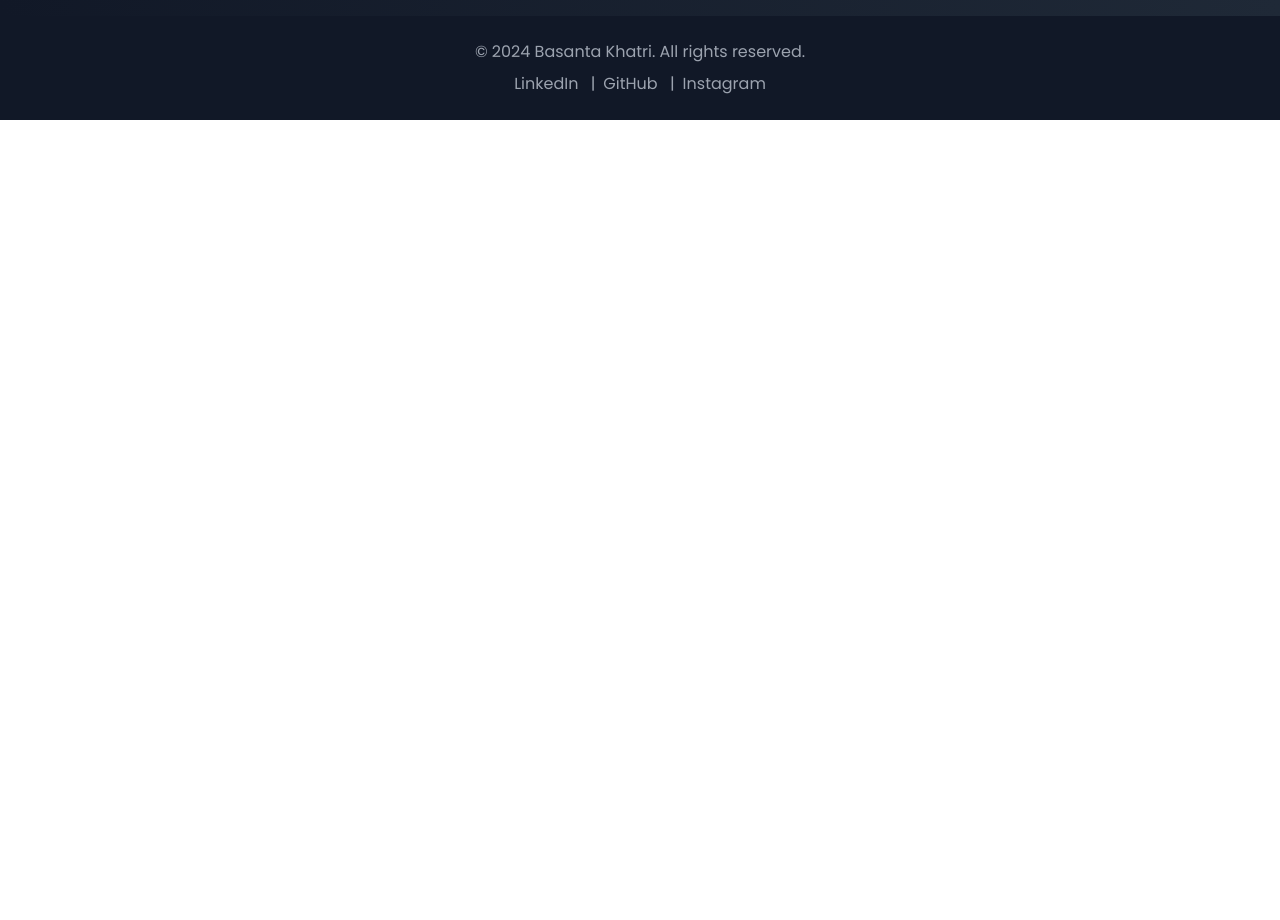
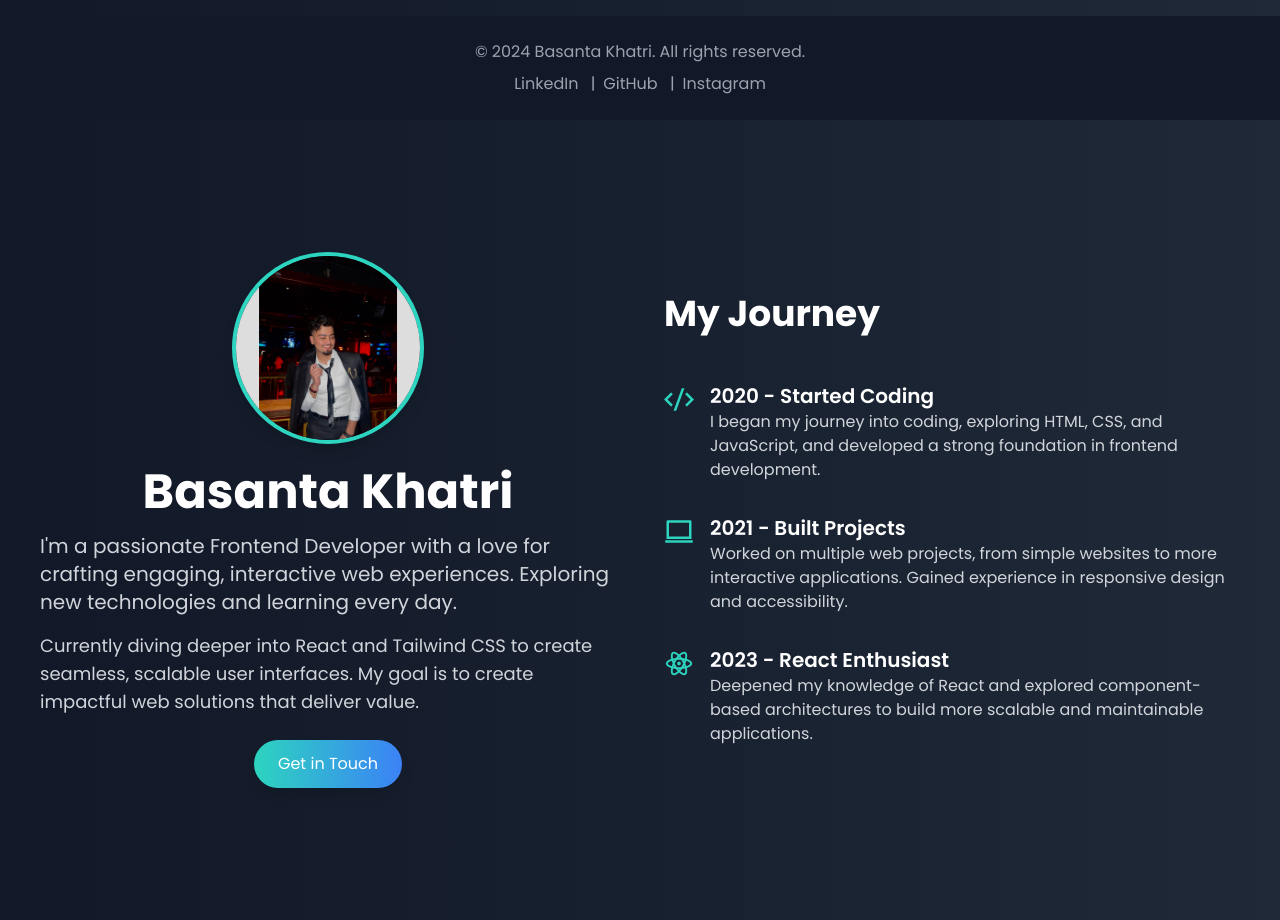
Before and after one commit to Basanta-khatri-0311/personal-portfolio, a React (Vite) app in the folder my-portfolio/: page / in a window 1280 px wide. Shown: the part 680-1600 px from the top of the page. Before the commit the page ends 800 px from the top, so only its background shows below. Built offline with nearby package versions, Linux system fonts and the light colour scheme.

Commit message:
managing code to fix the scrollable coming and created a about me section

```diff
--- a/my-portfolio/src/App.jsx
+++ b/my-portfolio/src/App.jsx
@@ -1,7 +1,7 @@
 import React from "react"
 import Hero from "./components/Hero"
 import SocialLinks from "./components/SocialLinks"
-// import About from "./components/About"
+import About from "./components/About"
 // import Projects from "./components/Projects"
 // import Contact from "./components/Contact"
 import Footer from "./components/Footer"
@@ -13,6 +13,7 @@ function App() {
     <div>
       <NavBar/>
       <Hero/>
+      <About/>
       <SocialLinks/>
       <Footer/>
     </div>
--- a/my-portfolio/src/components/About.jsx
+++ b/my-portfolio/src/components/About.jsx
@@ -0,0 +1,83 @@
+import React from "react";
+
+const About = () => {
+  return (
+    <section
+      id="about"
+      className="about w-screen min-h-screen pb-36 bg-gradient-to-r from-gray-900 to-gray-800 p-6 md:p-10 flex items-center justify-center"
+    >
+      <div className="container mx-auto grid grid-cols-1 md:grid-cols-2 gap-12">
+        {/* Left Side: Description with Image */}
+        <div className="flex flex-col justify-center items-center text-center md:text-left">
+          <img
+            src="./src/assets/profile.jpg"
+            alt="Profile"
+            className="w-40 h-40 md:w-48 md:h-48 rounded-full mb-6 border-4 border-teal-400 shadow-lg"
+          />
+          <h2 className="text-3xl md:text-5xl font-bold text-white mb-4 animate-slideInRight">
+            Basanta Khatri
+          </h2>
+          <p className="text-gray-300 text-lg md:text-xl mb-4 animate-slideInLeft delay-200">
+            I'm a passionate Frontend Developer with a love for crafting
+            engaging, interactive web experiences. Exploring new technologies
+            and learning every day.
+          </p>
+          <p className="text-gray-300 text-base md:text-lg mb-6 animate-slideInLeft delay-400">
+            Currently diving deeper into React and Tailwind CSS to create
+            seamless, scalable user interfaces. My goal is to create impactful
+            web solutions that deliver value.
+          </p>
+          <button className="px-6 py-3 bg-gradient-to-r from-teal-400 to-blue-500 text-white rounded-full shadow-lg hover:bg-opacity-80 transform hover:scale-105 transition-transform duration-500 ease-in-out animate-fadeInUp delay-600">
+            Get in Touch
+          </button>
+        </div>
+
+        {/* Right Side: Timeline / Journey */}
+        <div className="flex flex-col justify-center space-y-8 text-white animate-fadeInRight">
+          <h3 className="text-3xl md:text-4xl font-bold mb-4">My Journey</h3>
+
+          {/* Timeline Item 1 */}
+          <div className="flex items-start space-x-4">
+            <i className="ri-code-s-slash-line text-teal-400 text-3xl"></i>
+            <div>
+              <h4 className="text-xl font-semibold">2020 - Started Coding</h4>
+              <p className="text-gray-300 text-sm md:text-base">
+                I began my journey into coding, exploring HTML, CSS, and
+                JavaScript, and developed a strong foundation in frontend
+                development.
+              </p>
+            </div>
+          </div>
+
+          {/* Timeline Item 2 */}
+          <div className="flex items-start space-x-4">
+            <i className="ri-macbook-line text-teal-400 text-3xl"></i>
+            <div>
+              <h4 className="text-xl font-semibold">2021 - Built Projects</h4>
+              <p className="text-gray-300 text-sm md:text-base">
+                Worked on multiple web projects, from simple websites to more
+                interactive applications. Gained experience in responsive design
+                and accessibility.
+              </p>
+            </div>
+          </div>
+
+          {/* Timeline Item 3 */}
+          <div className="flex items-start space-x-4">
+            <i className="ri-reactjs-line text-teal-400 text-3xl"></i>
+            <div>
+              <h4 className="text-xl font-semibold">2023 - React Enthusiast</h4>
+              <p className="text-gray-300 text-sm md:text-base">
+                Deepened my knowledge of React and explored component-based
+                architectures to build more scalable and maintainable
+                applications.
+              </p>
+            </div>
+          </div>
+        </div>
+      </div>
+    </section>
+  );
+};
+
+export default About;
--- a/my-portfolio/src/components/Contact.jsx
+++ b/my-portfolio/src/components/Contact.jsx
@@ -0,0 +1 @@
+import React from "react";
--- a/my-portfolio/src/components/Footer.jsx
+++ b/my-portfolio/src/components/Footer.jsx
@@ -2,7 +2,7 @@ import React from "react";
 
 const Footer = () => {
   return (
-    <footer className=" absolute bottom-0 w-screen bg-gray-900 text-gray-400 py-6 ">
+    <footer className="fixed bottom-0 w-screen  bg-gray-900 text-gray-400 py-6 mt-8">
       <div className="container mx-auto text-center">
         <p className="mb-2">
           © {new Date().getFullYear()} Basanta Khatri. All rights reserved.
--- a/my-portfolio/src/components/Hero.jsx
+++ b/my-portfolio/src/components/Hero.jsx
@@ -2,7 +2,7 @@ import React from "react";
 
 const Hero = () => {
   return (
-    <section className="hero w-screen h-screen bg-gradient-to-r from-gray-900 to-gray-800 flex items-center justify-center p-4">
+    <section id="home" className="hero w-screen h-screen bg-gradient-to-r from-gray-900 to-gray-800 flex items-center justify-center p-4">
       <div className="text-center">
         <h1 className="text-4xl sm:text-5xl md:text-7xl font-bold text-white animate-slideInLeft ">
           Hi, I'm Basanta Khatri
--- a/my-portfolio/src/components/Projects.jsx
+++ b/my-portfolio/src/components/Projects.jsx
@@ -0,0 +1 @@
+import React from "react";
--- a/my-portfolio/src/index.css
+++ b/my-portfolio/src/index.css
@@ -2,9 +2,9 @@
 @tailwind components;
 @tailwind utilities;
 
-.hero{
-    overflow: hidden;
-}
+/* *{
+  box-sizing: border-box;
+} */
 
   @keyframes slideInLeft {
     0% {
@@ -36,3 +36,19 @@
   .animate-slideInRight {
     animation: slideInRight 2s ease-in-out forwards;
   }
+
+
+  @keyframes fadeInUp {
+    0% {
+      opacity: 0;
+      transform: translateY(20px); /* Move down initially */
+    }
+    100% {
+      opacity: 1;
+      transform: translateY(0); /* Move to original position */
+    }
+  }
+
+  .animate-fadeInUp {
+    animation: fadeInUp 1s ease-in-out forwards; /* Duration and easing */
+  }
```
Also changed, not shown: my-portfolio/src/assets/profile.jpg (added).
